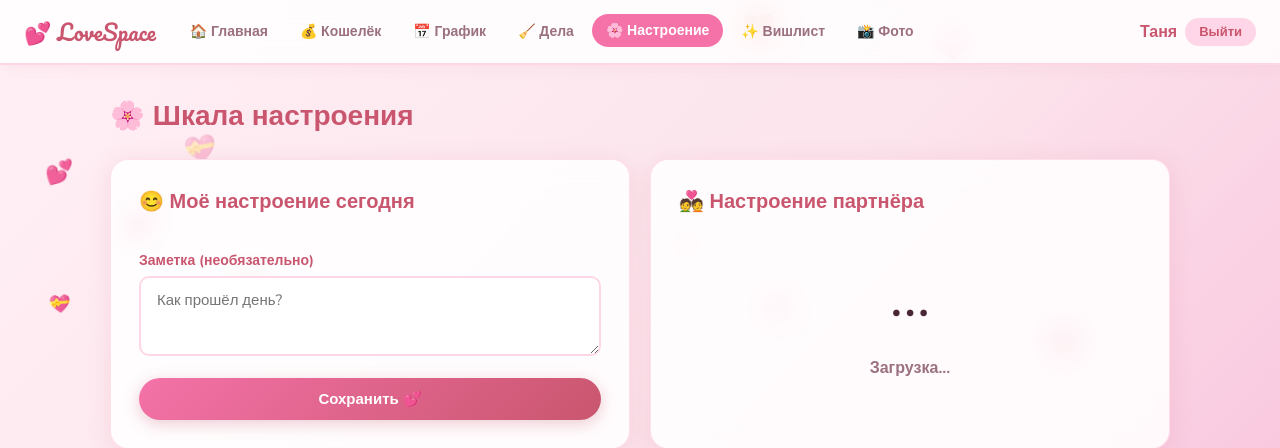
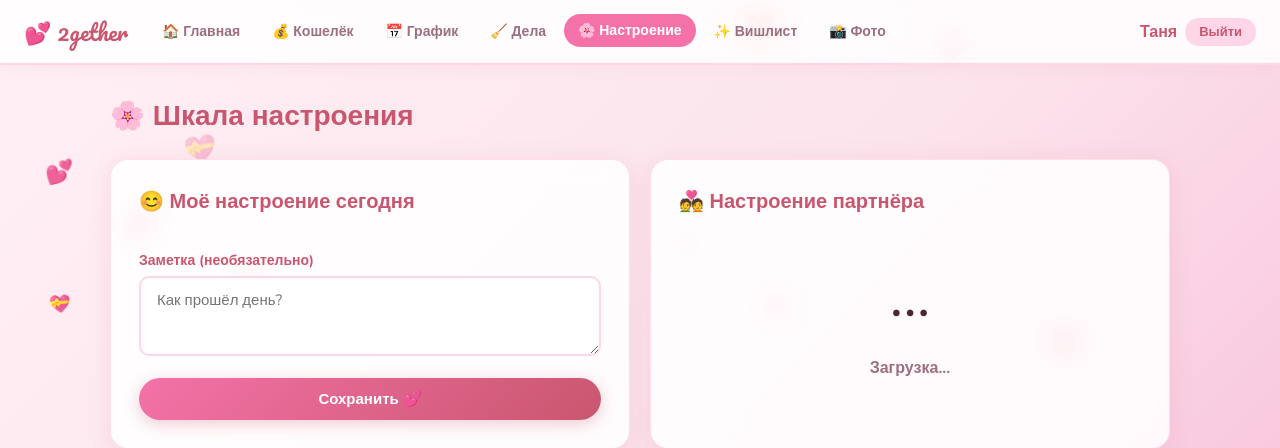
Before and after one commit to liubovtolka4eva-collab/2gether, a Flask app: page /mood in a window 1280 px wide. Shown: the top 448 px of the page. Run offline with Flask 3, Linux system fonts and the light colour scheme; a user stored in the database is signed in.

Commit message:
Update base.html

```diff
--- a/templates/base.html
+++ b/templates/base.html
@@ -3,7 +3,7 @@
 <head>
   <meta charset="UTF-8">
   <meta name="viewport" content="width=device-width, initial-scale=1.0">
-  <title>💕 LoveSpace</title>
+  <title>💕 2gether</title>
   <link rel="stylesheet" href="/static/css/style.css">
   <link rel="preconnect" href="https://fonts.googleapis.com">
   <link href="https://fonts.googleapis.com/css2?family=Nunito:wght@400;500;600;700;800&family=Pacifico&display=swap" rel="stylesheet">
@@ -12,7 +12,7 @@
   <div class="hearts-bg" id="heartsBg"></div>
 
   <nav class="navbar">
-    <div class="nav-logo">💕 LoveSpace</div>
+    <div class="nav-logo">💕 2gether</div>
     <div class="nav-links">
       <a href="/dashboard" class="nav-item {% if active=='home' %}active{% endif %}">🏠 Главная</a>
       <a href="/wallet" class="nav-item {% if active=='wallet' %}active{% endif %}">💰 Кошелёк</a>
```
